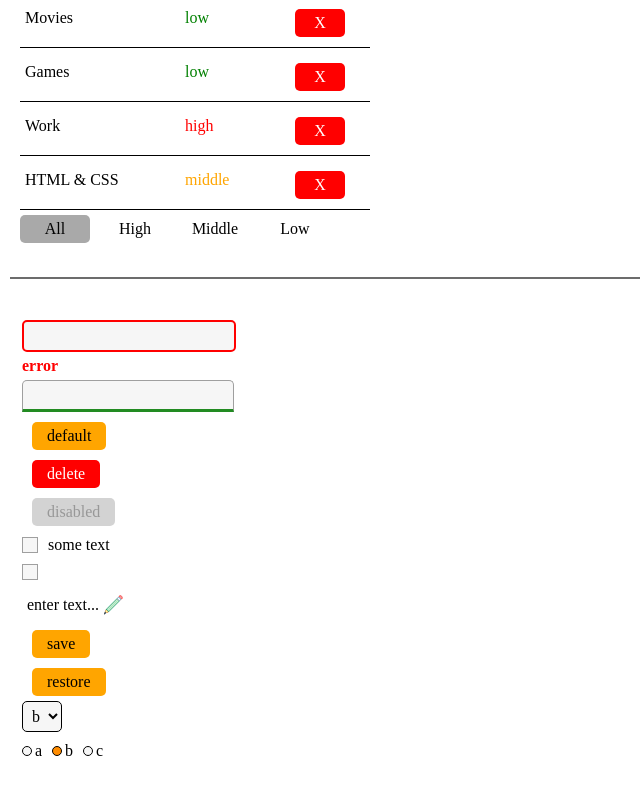
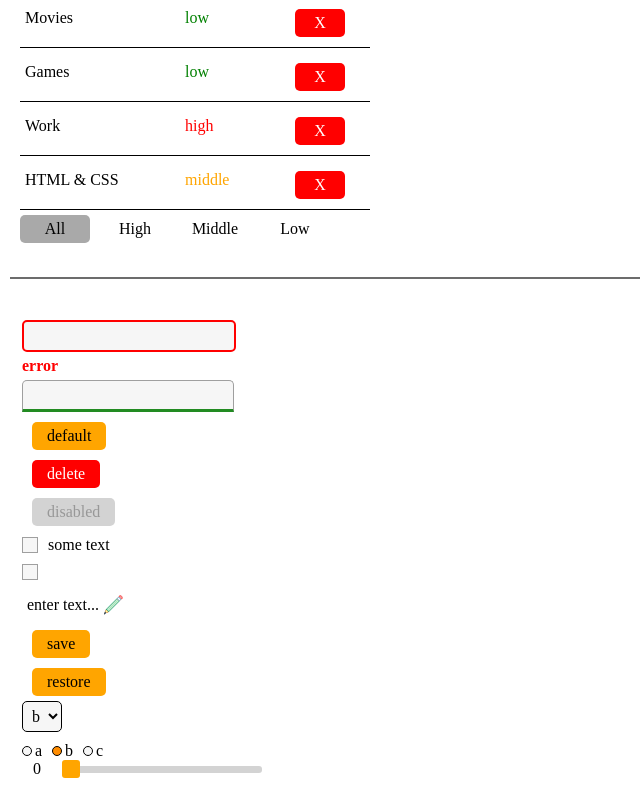
Before and after one commit to alexbrilevski/custom-ui-components-react, a React (Vite) app: page /#/basics in a window 1280 px wide. Shown: the part 386-1186 px from the top of the page, without its empty margins (0-640 px from the left). Before the commit the page ends 1163 px from the top, so only its background shows below. Built offline with nearby package versions, Linux system fonts and the light colour scheme.

Commit message:
Custom range input component was added

```diff
--- a/src/components/UIKit/UIKit.module.css
+++ b/src/components/UIKit/UIKit.module.css
@@ -13,3 +13,17 @@
 .testSpanError {
   font-weight: bold;
 }
+
+.rangeWrap {
+  display: flex;
+  justify-content: space-between;
+  align-items: center;
+  width: 240px;
+  margin-bottom: 5px;
+}
+
+.rangeWrap span {
+  display: inline-block;
+  width: 30px;
+  text-align: center;
+}
--- a/src/components/UIKit/UIKit.tsx
+++ b/src/components/UIKit/UIKit.tsx
@@ -7,10 +7,12 @@ import EditableSpan from "./common/EditableSpan/EditableSpan";
 import { restoreState, saveState } from "../../utils/localStorage";
 import Select from "./common/Select/Select";
 import RadioButtons from "./common/RadioButtons/RadioButtons";
+import InputRange from "./common/InputRange/InputRange";
 
 const arr = ["a", "b", "c"];
 
 function UIKit() {
+  const [value1, setValue1] = useState(0);
   const [text, setText] = useState<string>("");
   const error = text ? "" : "error";
 
@@ -103,6 +105,14 @@ function UIKit() {
             onChangeOption={onChangeOption}
           />
         </div>
+
+        <div className={s.rangeWrap}>
+          <span>{value1}</span>
+          <InputRange
+            value={value1}
+            onChangeRange={setValue1}
+          />
+        </div>
       </div>
     </div>
   );
--- /dev/null
+++ b/src/components/UIKit/common/InputRange/InputRange.module.css
@@ -0,0 +1,42 @@
+/* Removing default input appearance */
+.range,
+.range::-webkit-slider-thumb {
+  -webkit-appearance: none;
+  -webkit-tap-highlight-color: transparent;
+}
+
+.range {
+  width: 200px;
+  height: 7px;
+  background: lightgrey;
+  border-radius: 3px;
+  outline: none;
+}
+
+/* For Firefox browsers */
+.range::-moz-range-thumb {
+  width: 18px;
+  height: 18px;
+  background: orange;
+  border: none;
+  border-radius: 3px;
+}
+
+.range:disabled::-moz-range-thumb {
+  background: darkgrey;
+}
+
+/* For Chrome browsers */
+.range::-webkit-slider-thumb {
+  -webkit-appearance: none;
+  -webkit-tap-highlight-color: transparent;
+  width: 18px;
+  height: 18px;
+  background: orange;
+  border: none;
+  border-radius: 3px;
+}
+
+.range:disabled::-webkit-slider-thumb {
+  background: darkgrey;
+}
--- /dev/null
+++ b/src/components/UIKit/common/InputRange/InputRange.tsx
@@ -0,0 +1,36 @@
+import type { ChangeEvent, DetailedHTMLProps, InputHTMLAttributes } from "react";
+import s from "./InputRange.module.css";
+
+type DefaultInputPropsType = DetailedHTMLProps<InputHTMLAttributes<HTMLInputElement>, HTMLInputElement>;
+
+type InputRangePropsType = DefaultInputPropsType & {
+  onChangeRange?: (value: number) => void
+};
+
+const InputRange: React.FC<InputRangePropsType> = ({
+  type,
+  onChange, onChangeRange,
+  className,
+  ...restProps
+}) => {
+  const onChangeCallback = (e: ChangeEvent<HTMLInputElement>) => {
+    onChange && onChange(e);
+
+    onChangeRange && onChangeRange(+e.currentTarget.value);
+  }
+
+  const finalRangeClassName = `${s.range} ${className ? className : ''}`;
+
+  return (
+    <>
+      <input
+        type={'range'}
+        onChange={onChangeCallback}
+        className={finalRangeClassName}
+        {...restProps}
+      />
+    </>
+  );
+}
+
+export default InputRange;
```
